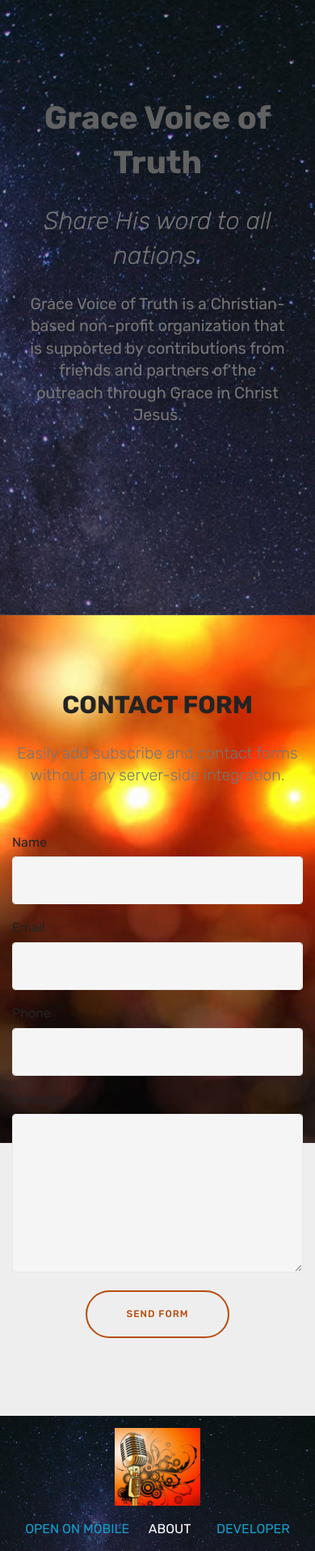
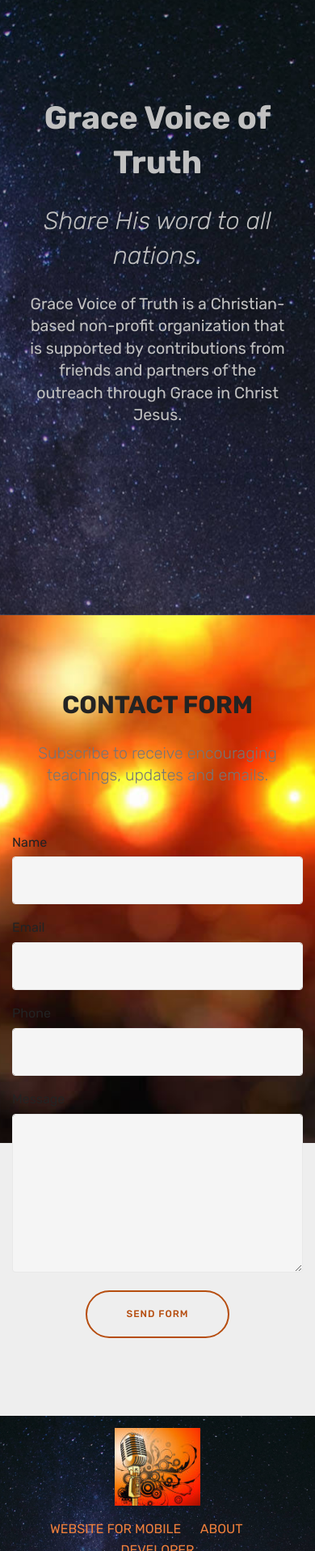
Before and after one commit to samuelsparklz/gracevoiceoftruth, a plain HTML site: page index.html in a window 390 px wide. Shown: the part 84-2000 px from the top of the page at 81% size. Drawn offline with Linux system fonts and the light colour scheme.

Commit message:
create github pages

```diff
--- a/assets/mobirise/css/mbr-additional.css
+++ b/assets/mobirise/css/mbr-additional.css
@@ -1386,6 +1386,15 @@ body {
 .cid-qRixGf79Qn .mbr-section-subtitle {
   font-style: italic;
 }
+.cid-qRixGf79Qn H1 {
+  color: #c1c1c1;
+}
+.cid-qRixGf79Qn H3 {
+  color: #c1c1c1;
+}
+.cid-qRixGf79Qn P {
+  color: #c1c1c1;
+}
 .cid-qRbddFXpkw .navbar {
   padding: .5rem 0;
   background: #232323;
--- a/index.html
+++ b/index.html
@@ -60,7 +60,7 @@
     </nav>
 </section>
 
-<section class="engine"><a href="https://mobirise.me/v">free html templates</a></section><section class="header9 cid-qRixGf79Qn mbr-fullscreen mbr-parallax-background" id="header9-9">
+<section class="engine"><a href="https://mobirise.me/d">free website maker</a></section><section class="header9 cid-qRixGf79Qn mbr-fullscreen mbr-parallax-background" id="header9-9">
 
 
 
@@ -90,9 +90,7 @@
                 <h2 class="mbr-section-title align-center pb-3 mbr-fonts-style display-2"><strong>
                     CONTACT FORM
                 </strong></h2>
-                <h3 class="mbr-section-subtitle align-center mbr-light pb-3 mbr-fonts-style display-5">
-                    Easily add subscribe and contact forms without any server-side integration.
-                </h3>
+                <h3 class="mbr-section-subtitle align-center mbr-light pb-3 mbr-fonts-style display-5">Subscribe to receive encouraging teachings, updates and emails.</h3>
             </div>
         </div>
     </div>
@@ -101,7 +99,7 @@
             <div class="media-container-column col-lg-8" data-form-type="formoid">
                     <div data-form-alert="" hidden="">Thanks for filling out the form, God bless!</div>
 
-                    <form class="mbr-form" action="https://mobirise.com/" method="post" data-form-title="Mobirise Form"><input type="hidden" name="email" data-form-email="true" value="prYIaoyD2u7pNm2RxezzUxEhMyxy+b8chC1f5XFDsRl0E09VMlUkAkqzthZofJAnRTiHJnDqnplJJLJbXsxrchRShDH+2F0Xxorow71j1LMIDCO7l1YVCCSSwdKuk+oC" data-form-field="Email">
+                    <form class="mbr-form" action="https://mobirise.com/" method="post" data-form-title="Mobirise Form"><input type="hidden" name="email" data-form-email="true" value="buOe7q/XBumfCIvMQDvBPSFnc+Q1jo/1LStIENI2ELgubjm5gWjzrhz8DFU/y9/1BAAseGIJLJ6liKgKLOtrsLL33UFVDTje6PHrOaJvuFra5ko50tii+jTgcMKV1HV2" data-form-field="Email">
                         <div class="row row-sm-offset">
                             <div class="col-md-4 multi-horizontal" data-for="name">
                                 <div class="form-group">
@@ -150,8 +148,7 @@
                 </div>
             </div>
             <div class="col-md-9">
-                <p class="mbr-text align-right links mbr-fonts-style display-7">
-                    <a href="https://samuelsparklz.github.io/gracevoiceoftruth/">OPEN ON MOBILE</a> &nbsp; &nbsp; &nbsp;<a href="page2.html" class="text-white">ABOUT</a>&nbsp; &nbsp; &nbsp; &nbsp; <a href="tel:+2349061190256">DEVELOPER</a></p>
+                <p class="mbr-text align-right links mbr-fonts-style display-7"><a href="https://samuelsparklz.github.io/gracevoiceoftruth/" class="text-success">WEBSITE FOR&nbsp;MOBILE &nbsp; </a>&nbsp; &nbsp;<a href="page2.html" class="text-success">ABOUT</a>&nbsp; &nbsp; &nbsp; &nbsp; <a href="tel:+2349061190256" class="text-success">DEVELOPER</a></p>
             </div>
         </div>
         <div class="footer-lower">
```
Also changed, not shown: contactusgrace.html (+1 -1 lines), page2.html (+2 -2 lines), 1 other file.
